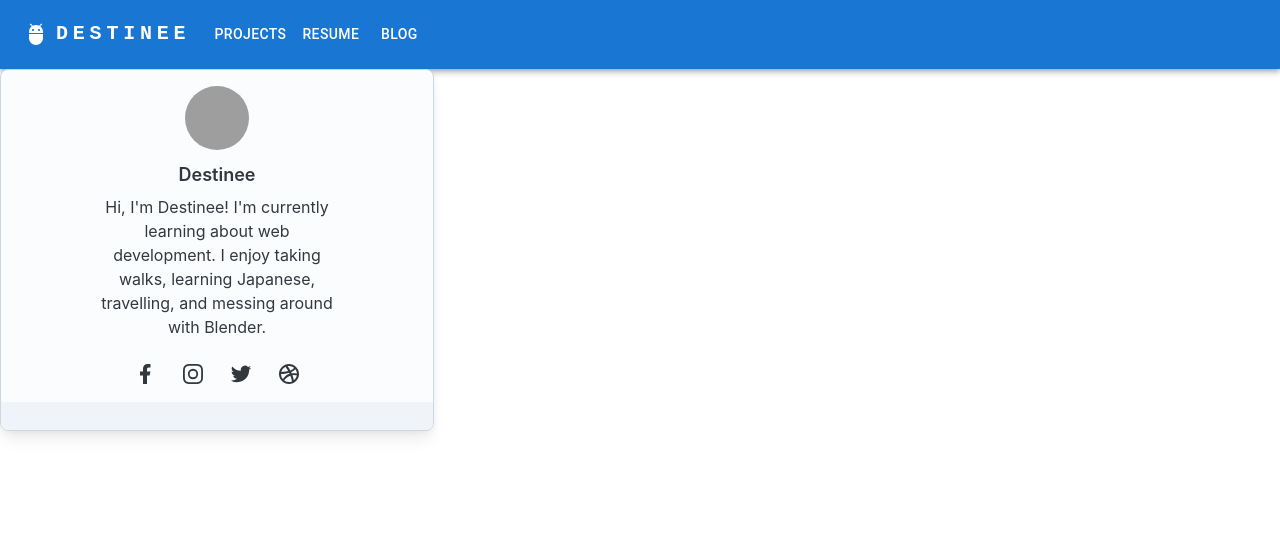
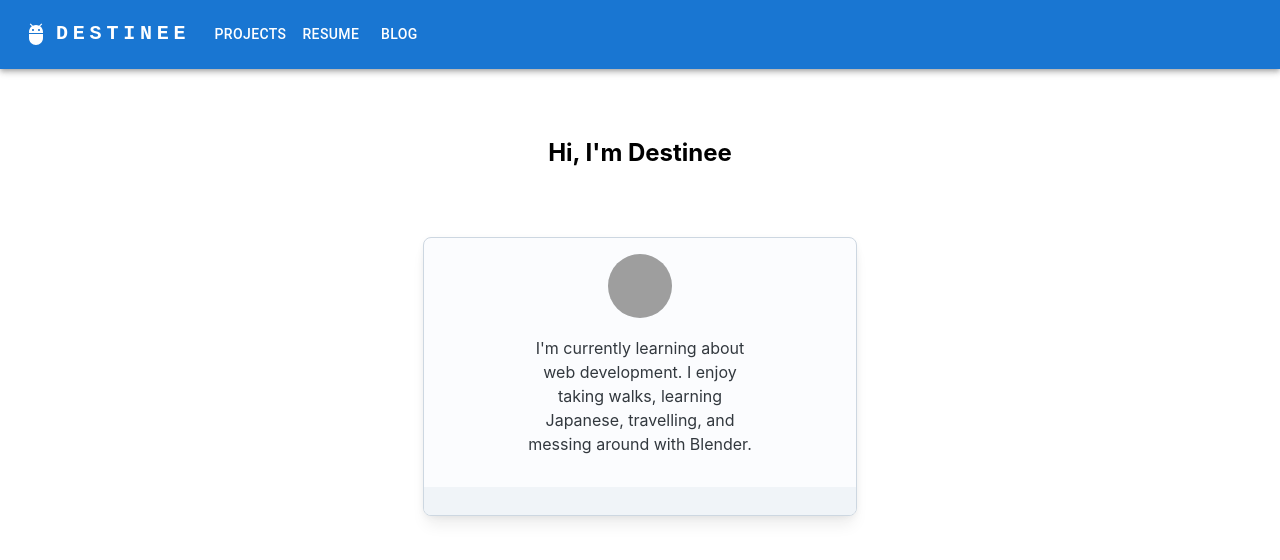
Before and after one commit to lokyen/lokyen.github.io, a React (Create React App) app in the folder my-site/: page / in a window 1280 px wide. Shown: the top 560 px of the page. Built offline with nearby package versions, Linux system fonts and the light colour scheme; grey boxes are pictures that could not be loaded.

Commit message:
fixed the homepage with greeting

```diff
--- /dev/null
+++ b/my-site/src/Home.css
@@ -0,0 +1,9 @@
+.biocard{
+    justify-content: center;
+    display: flex;
+    padding-top: 50px;
+}
+
+.greeting{
+    padding-top: 50px;
+}
--- a/my-site/src/components/BioCard.js
+++ b/my-site/src/components/BioCard.js
@@ -1,9 +1,6 @@
 import * as React from 'react';
 import Avatar from '@mui/joy/Avatar';
-import Chip from '@mui/joy/Chip';
 import Box from '@mui/joy/Box';
-import Button from '@mui/joy/Button';
-import ButtonGroup from '@mui/joy/ButtonGroup';
 import Card from '@mui/joy/Card';
 import CardContent from '@mui/joy/CardContent';
 import CardOverflow from '@mui/joy/CardOverflow';
@@ -23,10 +20,10 @@ export default function BioCard() {
       <CardContent sx={{ alignItems: 'center', textAlign: 'center' }}>
         <Avatar src="/static/images/avatar/1.jpg" sx={{ '--Avatar-size': '4rem' }} />
         <Typography fontSize="lg" fontWeight="lg" sx={{ mt: 1, mb: 0.5 }}>
-          Destinee
+
         </Typography>
-        <Typography level="body2" sx={{ maxWidth: '24ch' }}>
-          Hi, I'm Destinee! I'm currently learning about web development. I enjoy taking walks, learning Japanese, travelling, and messing around with Blender.
+        <Typography level="body1" sx={{ maxWidth: '24ch' }}>
+          I'm currently learning about web development. I enjoy taking walks, learning Japanese, travelling, and messing around with Blender.
         </Typography>
         <Box
           sx={{
@@ -36,6 +33,7 @@ export default function BioCard() {
             '& > button': { borderRadius: '2rem' },
           }}
         >
+          {/*
           <IconButton size="sm" variant="plain" color="neutral">
             <svg
               xmlns="http://www.w3.org/2000/svg"
@@ -79,6 +77,8 @@ export default function BioCard() {
               />
             </svg>
           </IconButton>
+          */}
+          {/*
           <IconButton size="sm" variant="plain" color="neutral">
             <svg
               xmlns="http://www.w3.org/2000/svg"
@@ -92,6 +92,7 @@ export default function BioCard() {
               />
             </svg>
           </IconButton>
+        */}
         </Box>
       </CardContent>
       <CardOverflow sx={{ bgcolor: 'background.level1' }}>
--- a/my-site/src/components/Home.js
+++ b/my-site/src/components/Home.js
@@ -1,9 +1,16 @@
 import React from "react";
 import BioCard from "./BioCard";
+import '../Home.css';
+
 
 const Home = () => {
     return<div className="App">
-       <BioCard />
+       <div className="greeting">
+            <h2>Hi, I'm Destinee</h2>
+       </div>
+       <div className="biocard">
+            <BioCard />
+       </div>
     </div>
 };
 
--- a/my-site/src/components/MediaCard.js
+++ b/my-site/src/components/MediaCard.js
@@ -21,7 +21,7 @@ export default function MediaCard() {
           Personal Website
         </Typography>
         <Typography variant="body2" color="text.secondary" textAlign="justify">
-          My personal website which I created to get a better understanding of React, Material UI, and JavaScript.
+          My personal website which I created to get a better understanding of React and JavaScript.
         </Typography>
       </CardContent>
       <CardActions>
```
